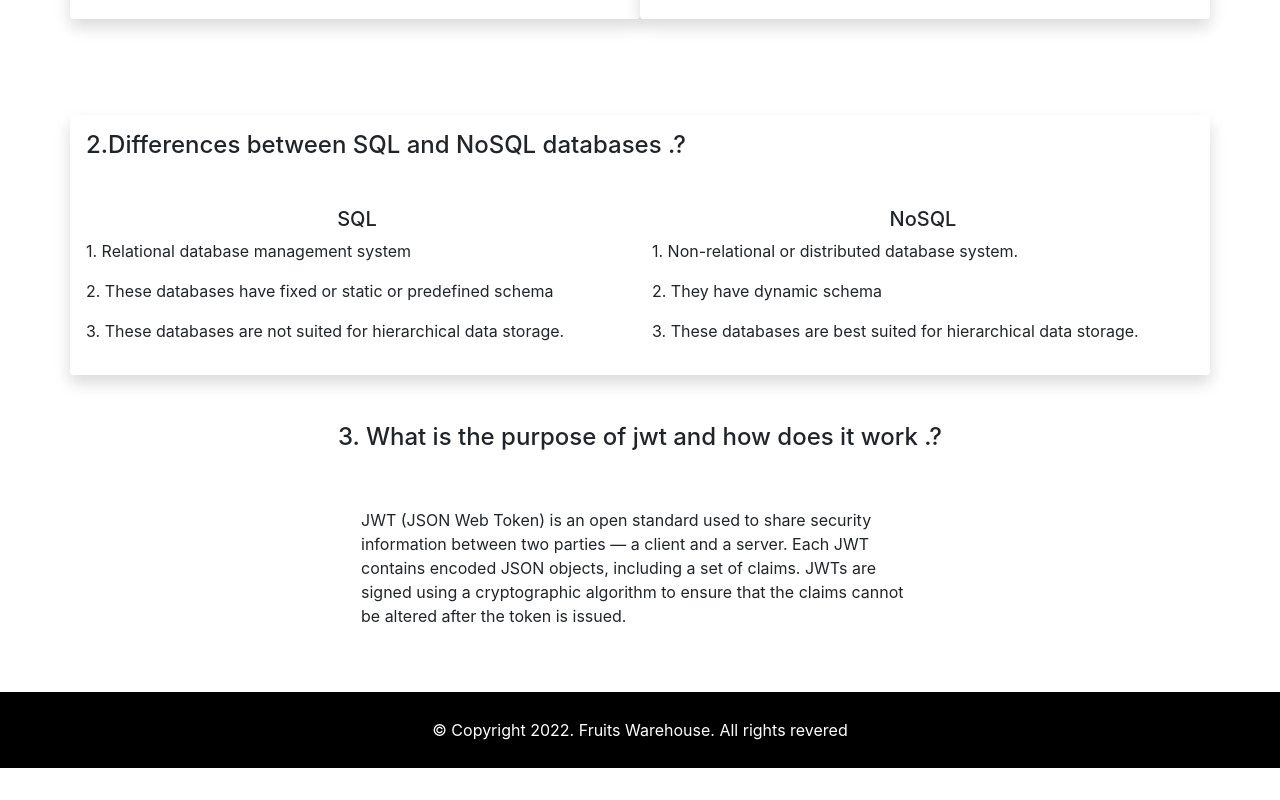
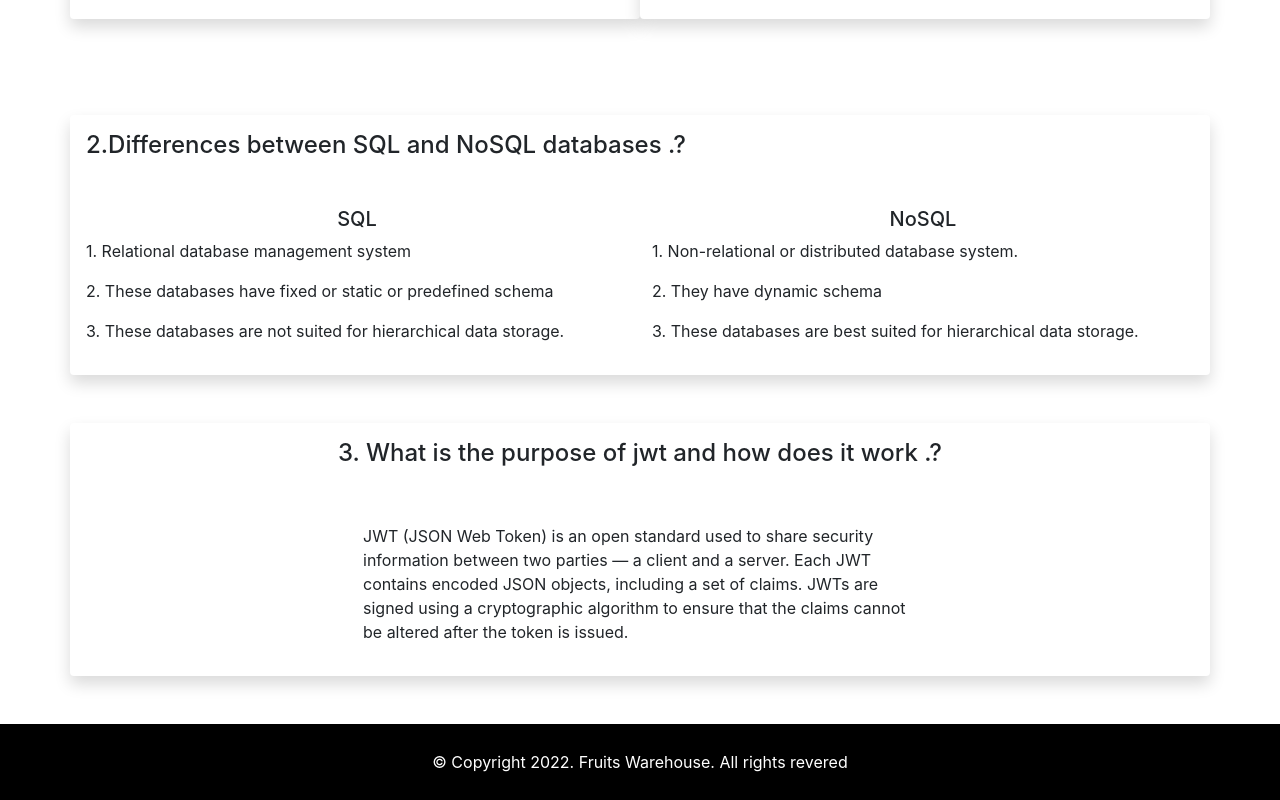
Before and after one commit to abujakariacse/ware-house-client-side, a React (Create React App) app: page /blogs in a window 1280 px wide. Shown: the part 439-1239 px from the top of the page. Before the commit the page ends 1207 px from the top, so only its background shows below. Built offline with nearby package versions, Linux system fonts and the light colour scheme; no server answers.

Commit message:
blogs another qna added

```diff
--- a/src/Components/Blogs/Blogs.js
+++ b/src/Components/Blogs/Blogs.js
@@ -33,7 +33,7 @@
                         <p>2. These databases have fixed or static or predefined schema</p>
                         <p>3. These databases are not suited for hierarchical data storage.</p>
                     </div>
-                    <div className="col-lg-6">
+                    <div className="col-lg-6 ">
                         <h5 className='text-center'>NoSQL</h5>
                         <p>1. Non-relational or distributed database system.</p>
                         <p>2. They have dynamic schema</p>
@@ -41,7 +41,7 @@
                     </div>
                 </div>
             </div>
-            <div className='container mt-5 d-flex justify-content-center align-items-center flex-column'>
+            <div className='container mt-5 d-flex justify-content-center align-items-center flex-column shadow p-3 mb-5 bg-white rounded'>
                 <h4>3. What is the purpose of jwt and how does it work .?</h4>
                 <div className='mt-5 w-50'>
                     <p>JWT (JSON Web Token) is an open standard used to share security information between two parties — a client and a server. Each JWT contains encoded JSON objects, including a set of claims. JWTs are signed using a cryptographic algorithm to ensure that the claims cannot be altered after the token is issued.</p>
```
